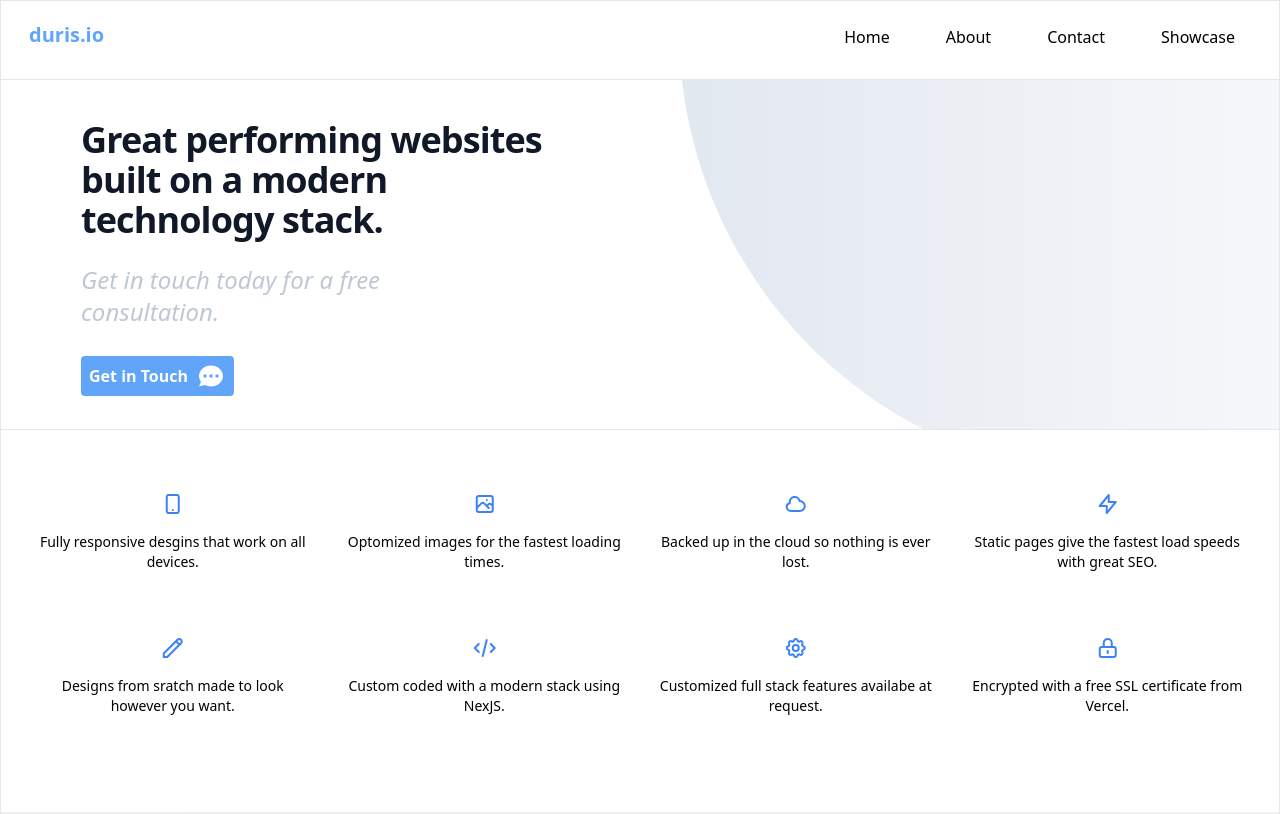
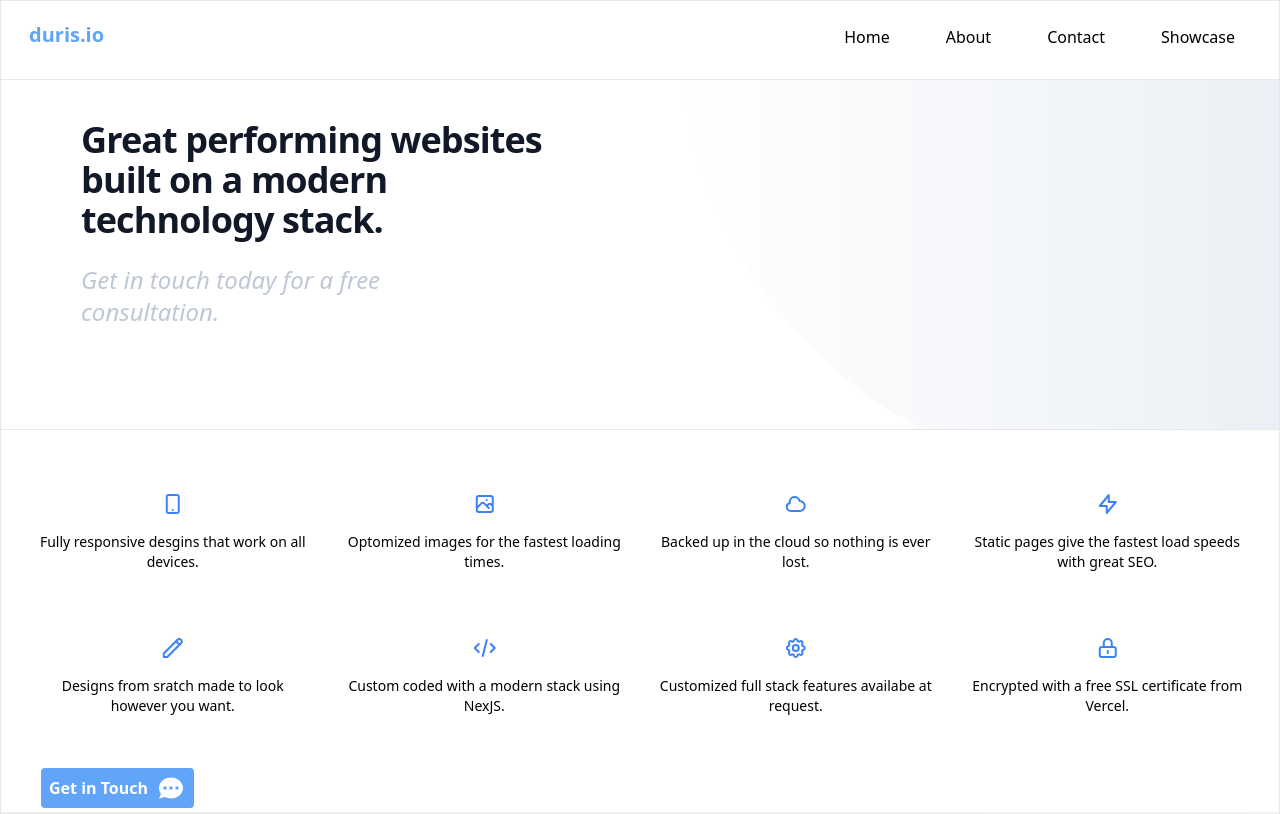
Before and after one commit to duris/website, a Next.js app: page / in a window 1280 px wide. Shown: the top 814 px of the page. Built offline with nearby package versions, Linux system fonts and the light colour scheme.

Commit message:
Adjusted menu button

```diff
--- a/src/components/Header.js
+++ b/src/components/Header.js
@@ -9,7 +9,7 @@ export default function Header(){
 
     return(
       <>
-      <header className="border">
+      <header className="border z-50">
         <div className=" mx-auto max-w-7xl">
           <div className=" p-3 text-xl mx-4 text-blue-400 hover:text-blue-500 transition-all duration-300 float-left font-semibold">
             <Link href="/">duris.io</Link>
@@ -37,7 +37,7 @@ export default function Header(){
 function MyDropdown() {
   return (
     <Menu>
-          <div className="mTab">
+          <div className="mTab z-50">
       <Menu.Button>
        <ChevronDownIcon height={30} width={30} className="hover:text-gray-500 transition-all duration-300" />
       </Menu.Button>
--- a/src/pages/index.tsx
+++ b/src/pages/index.tsx
@@ -26,9 +26,16 @@ const Home: NextPage = () => {
     <div className="sm:border-r sm:border-l -z-0">
 
 
-
-      <div className="bg-trasnparent w-full h-72 sm:h-96 lg:h-[350px] border-b relative overflow-hidden -z-50 inline-block">
-            <div className="bgElement -z-50 bg-gradient-to-r from-slate-200 to-white w-[900px] h-[900px] rounded-[500px] absolute -bottom-[50px] -right-[300px] hover:-right-[320px] transition-all duration-300"></div>
+    <div className="bg-blue-400 z-20 hover:bg-blue-300 cursor-pointer text-white
+              font-bold px-2 rounded inline-flex items-center absolute top-[42%] ml-10
+              sm:top-[96%] sm:ml-10 h-10 sm:hover:top-[95%] hover:top-[41%]  hover:shadow transition-all duration-300">
+              <Link href="/contact">
+                <span >Get in Touch</span>
+              </Link>
+              <ChatIcon width={30} height={30} className=" ml-2" />
+              </div>
+      <div className="bg-trasnparent -z-10 w-full h-72 sm:h-96 lg:h-[350px] border-b relative overflow-hidden inline-block">
+            <div className="bgElement -z-10 bg-gradient-to-l from-slate-200 to-white w-[900px] h-[900px] rounded-[500px] absolute -bottom-[50px] -right-[300px] hover:-right-[320px] transition-all duration-300"></div>
             {/* <ChevronLeftIcon className="h-16 bottom-32 z-20 text-gray-300 absolute left-1 hover:-left-1 transition-all duration-300 cursor-pointer hover:text-gray-200"/>
             <ChevronRightIcon className="h-16 bottom-32 z-20 text-gray-300 absolute right-1 hover:-right-1 transition-all duration-300 cursor-pointer hover:text-gray-200"/> */}
 
@@ -41,14 +48,7 @@ const Home: NextPage = () => {
               <h3 className=" absolute bottom-[24%] sm:bottom-[14%]
                sm:text-2xl text-lg italic text-slate-400 font-thin
                opacity-60 ml-10 sm:ml-10 z-10 max-w-xs">Get in touch today for a free consultation.</h3>
-              <div className="bg-blue-400 z-20 hover:bg-blue-300 cursor-pointer text-white
-              font-bold px-2 rounded inline-flex items-center absolute top-[80%] ml-10
-              sm:top-[96%] sm:ml-10 h-10 sm:hover:top-[95%] hover:top-[79%]  hover:shadow transition-all duration-300">
-              <Link href="/contact">
-                <span >Get in Touch</span>
-              </Link>
-              <ChatIcon width={30} height={30} className=" ml-2" />
-              </div>
+
             </div>
       </div>
 
```
